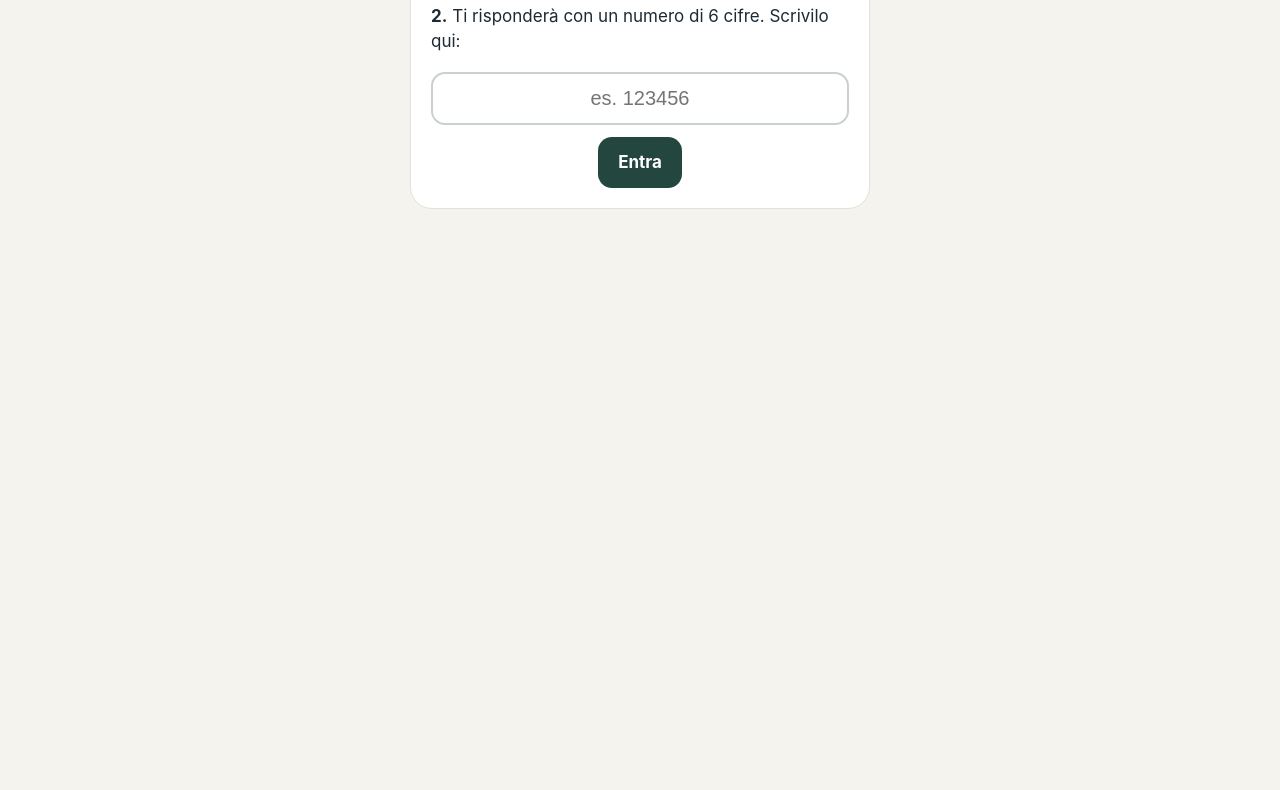
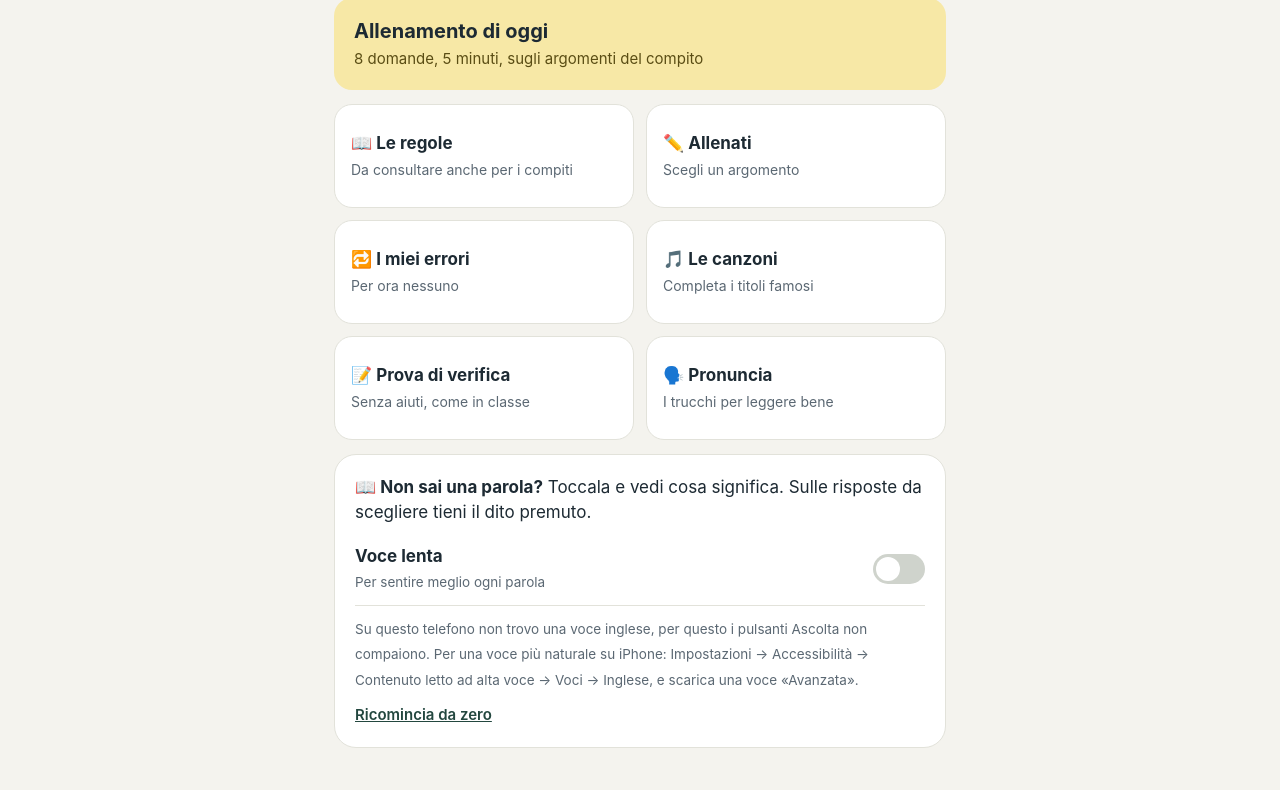
Before and after one commit to c2633757-hue/english-game, a plain HTML site: page index.html in a window 1280 px wide. Shown: the part 314-1104 px from the top of the page. Before the commit the page ends 800 px from the top, so only its background shows below. Drawn offline with Linux system fonts and the light colour scheme.

Commit message:
Tolto il codice di accesso
Co-Authored-By: Claude Opus 5.5 <noreply@anthropic.com>
Claude-Session: https://claude.ai/code/session_01BxTkKqayA8CETD3yncoLRR

```diff
--- a/index.html
+++ b/index.html
@@ -1300,7 +1300,6 @@ function topbar(big){
 function stars(n){n=n||0;return "★".repeat(n)+"☆".repeat(3-n);}
 
 function home(){
-  if(!S.unl){lockScreen();return;}
   topbar(true);
   const wc=weakCount();
   app.innerHTML=`
```
